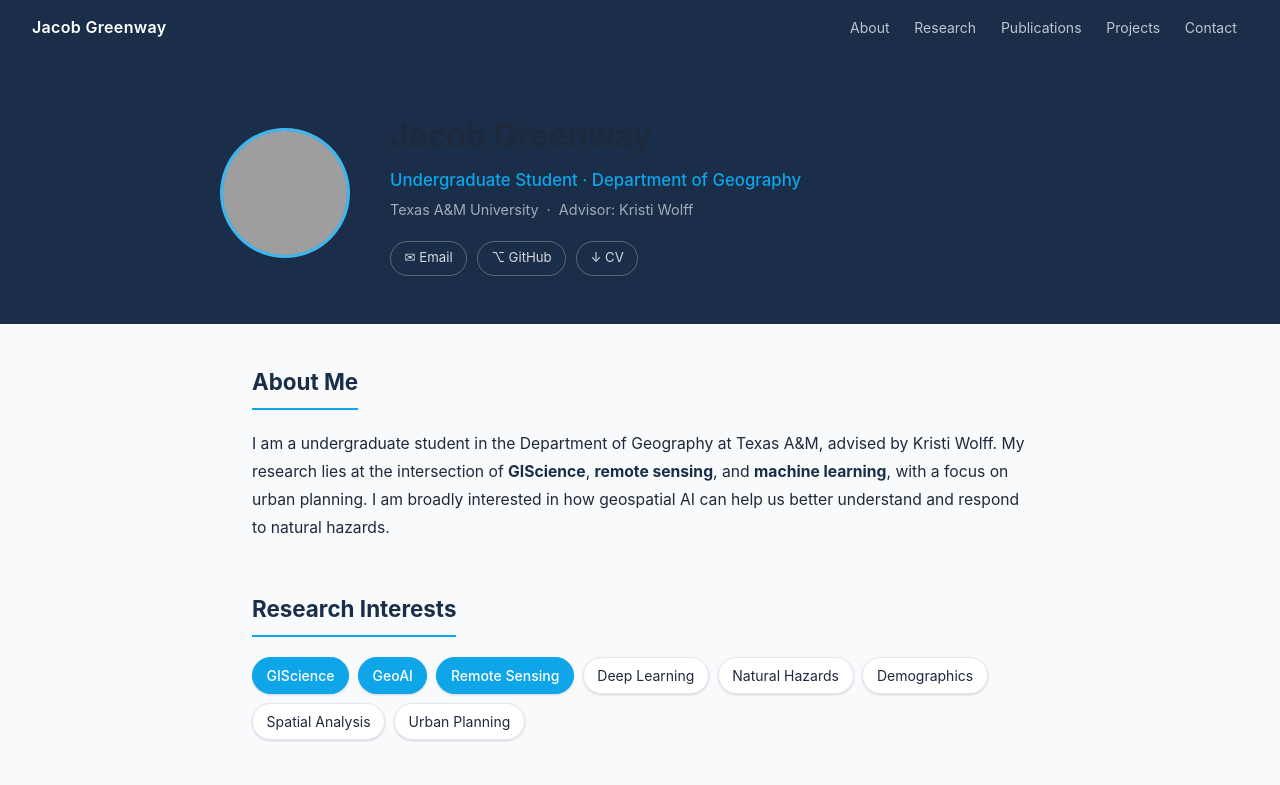
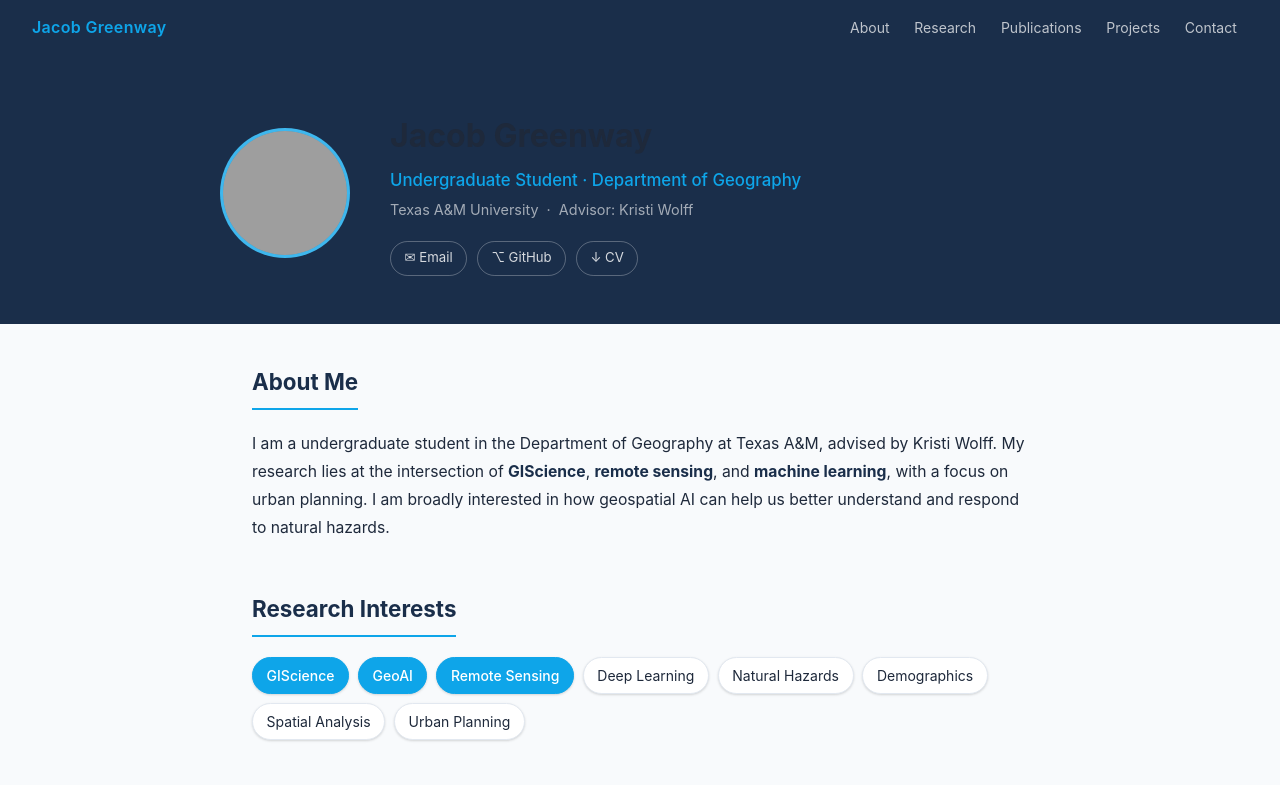
Before and after one commit to Jacob41-buc/Jacob41-buc.github.io, a plain HTML site: page index.html in a window 1280 px wide. Shown: the top 785 px of the page. Drawn offline with Linux system fonts and the light colour scheme; grey boxes are pictures that could not be loaded.

Commit message:
Update index.html

```diff
--- a/index.html
+++ b/index.html
@@ -49,7 +49,7 @@
       padding: 0 2rem;
     }
     .nav-name {
-      color: #fff; font-weight: 600; font-size: 1rem;
+      color: #0ea5e9; font-weight: 600; font-size: 1rem;
       letter-spacing: .02em; white-space: nowrap;
     }
     .nav-links { display: flex; gap: .15rem; list-style: none; }
```
